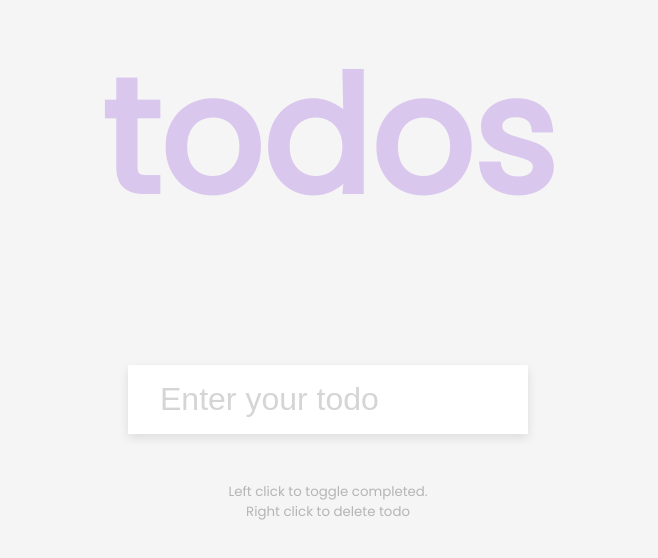
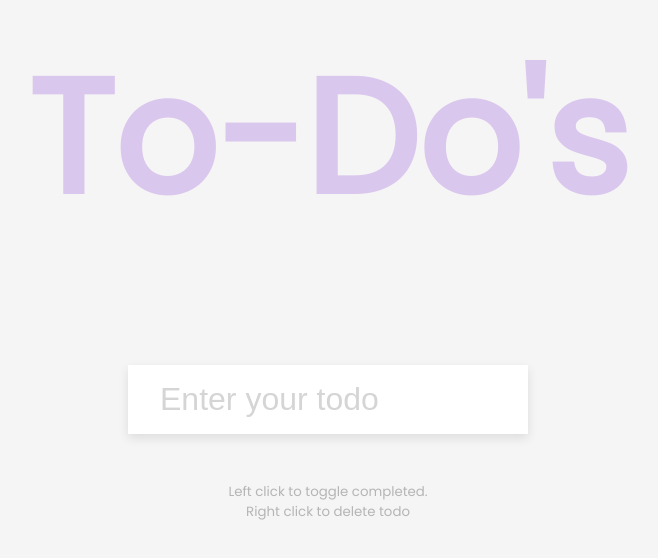
Before and after one commit to Manoj4689/To-do-list, a plain HTML site: page index.html in a window 1280 px wide. Shown: the part 184-742 px from the top of the page, without its empty margins (312-970 px from the left). Drawn offline with Linux system fonts and the light colour scheme.

Commit message:
Update index.html

```diff
--- a/index.html
+++ b/index.html
@@ -7,7 +7,7 @@
     <title>To-Do's</title>
   </head>
   <body>
-    <h1>todos</h1>
+    <h1>To-Do's</h1>
     <form id="form">
       <input type="text" class="input" id="input" placeholder="Enter your todo" autocomplete="off">
 
```
